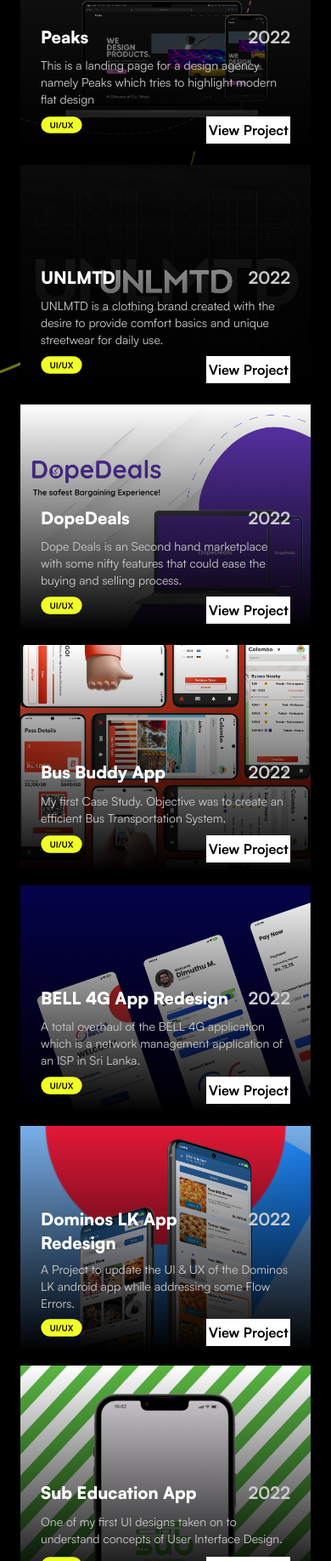
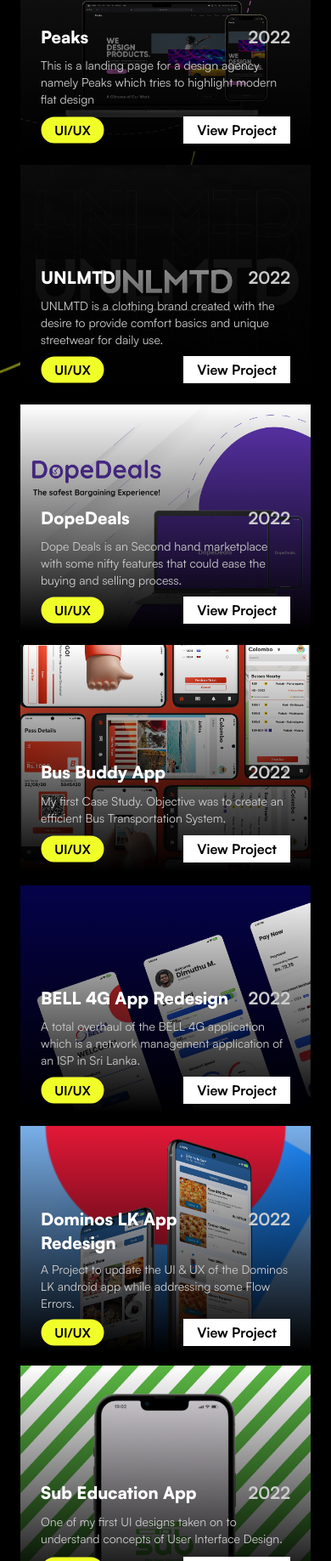
Before and after one commit to DeKermit/DimuthuUX, a website: page index.html in a window 390 px wide. Shown: the part 989-2826 px from the top of the page at 85% size. Drawn offline with nearby package versions, Linux system fonts and the light colour scheme.

Commit message:
Updated Buttons

```diff
--- a/index.html
+++ b/index.html
@@ -138,9 +138,9 @@
                         <p class="text-xl font-bold text-grey">2022</p>
                     </div>
                     <p class="text-sm md:text-base text-grey mx-6">This is a landing page for a design agency namely Peaks which tries to highlight modern flat design</p>
-                    <div class="grid grid-cols-7">
+                    <div class="flex justify-between">
                         <img class="mx-6" src="./img/tags/tagui.svg" alt="">
-                    <a class="hover:opacity-100 py-1 bg-white mx-6 col-start-5 md:col-start-5 col-end-8 text-base text-center font-bold text-black hover:bg-brightGreen duration-300" href="https://www.behance.net/gallery/154784815/Peaks-Design-Agency" target="_blank">View Project</a>
+                    <a class="hover:opacity-100 py-1 bg-white mx-6 px-4 text-base text-center font-bold text-black hover:bg-brightGreen duration-300" " href="https://www.behance.net/gallery/154784815/Peaks-Design-Agency" target="_blank">View Project</a>
                     </div>
                 </div>
             </div>
@@ -157,9 +157,9 @@
                         <p class="text-xl font-bold text-grey">2022</p>
                     </div>
                     <p class="text-sm md:text-base text-grey mx-6">UNLMTD is a clothing brand created with the desire to provide comfort basics and unique streetwear for daily use.</p>
-                    <div class="grid grid-cols-7">
+                    <div class="flex justify-between">
                         <img class="mx-6" src="./img/tags/tagui.svg" alt="">
-                    <a class="hover:opacity-100 py-1 bg-white mx-6 col-start-5 md:col-start-5 col-end-8 text-base text-center font-bold text-black hover:bg-brightGreen duration-300" href="https://www.behance.net/gallery/152892575/Clothing-Brand-UI-Concept" target="_blank">View Project</a>
+                    <a class="hover:opacity-100 py-1 bg-white mx-6 px-4 text-base text-center font-bold text-black hover:bg-brightGreen duration-300" " href="https://www.behance.net/gallery/152892575/Clothing-Brand-UI-Concept" target="_blank">View Project</a>
                     </div>
                 </div>
             </div>
@@ -176,9 +176,9 @@
                         <p class="text-xl font-bold text-grey">2022</p>
                     </div>
                     <p class="text-sm md:text-base text-grey mx-6">Dope Deals is an Second hand marketplace with some nifty features that could ease the buying and selling process.</p>
-                    <div class="grid grid-cols-7">
+                    <div class="flex justify-between">
                         <img class="mx-6" src="./img/tags/tagui.svg" alt="">
-                    <a class="hover:opacity-100 py-1 bg-white mx-6 col-start-5 md:col-start-5 col-end-8 text-base text-center font-bold text-black hover:bg-brightGreen duration-300" href="https://www.behance.net/gallery/152541073/DopeDeals" target="_blank">View Project</a>
+                    <a class="hover:opacity-100 py-1 bg-white mx-6 px-4 text-base text-center font-bold text-black hover:bg-brightGreen duration-300" " href="https://www.behance.net/gallery/152541073/DopeDeals" target="_blank">View Project</a>
                     </div>
                 </div>
             </div>
@@ -195,9 +195,9 @@
                         <p class="text-xl font-bold text-grey">2022</p>
                     </div>
                     <p class="text-sm md:text-base text-grey mx-6">My first Case Study. Objective was to create an efficient Bus Transportation System.</p>
-                    <div class="grid grid-cols-7">
+                    <div class="flex justify-between">
                         <img class="mx-6" src="./img/tags/tagui.svg" alt="">
-                    <a class="hover:opacity-100 py-1 bg-white mx-6 col-start-5 md:col-start-5 col-end-8 text-base text-center font-bold text-black hover:bg-brightGreen duration-300" href="https://www.behance.net/gallery/152022623/Bus-Buddy-Bus-Tracking-Application?tracking_source=for_you_feed_user_published" target="_blank">View Project</a>
+                    <a class="hover:opacity-100 py-1 bg-white mx-6 px-4 text-base text-center font-bold text-black hover:bg-brightGreen duration-300" " href="https://www.behance.net/gallery/152022623/Bus-Buddy-Bus-Tracking-Application?tracking_source=for_you_feed_user_published" target="_blank">View Project</a>
                     </div>
                 </div>
             </div>
@@ -214,9 +214,9 @@
                         <p class="text-xl font-bold text-grey">2022</p>
                     </div>
                     <p class="text-sm md:text-base text-grey mx-6">A total overhaul of the BELL 4G application which is a network management application of an ISP in Sri Lanka.</p>
-                    <div class="grid grid-cols-7">
+                    <div class="flex justify-between">
                         <img class="mx-6" src="./img/tags/tagui.svg" alt="">
-                    <a class="hover:opacity-100 py-1 bg-white mx-6 col-start-5 md:col-start-5 col-end-8 text-base text-center font-bold text-black hover:bg-brightGreen duration-300" href="https://www.behance.net/gallery/148207599/Lanka-Bell-Redesign" target="_blank">View Project</a>
+                    <a class="hover:opacity-100 py-1 bg-white mx-6 px-4 text-base text-center font-bold text-black hover:bg-brightGreen duration-300" " href="https://www.behance.net/gallery/148207599/Lanka-Bell-Redesign" target="_blank">View Project</a>
                     </div>
                 </div>
             </div>
@@ -243,9 +243,9 @@
                         <p class="text-xl font-bold text-grey">2022</p>
                     </div>
                     <p class="text-sm md:text-base text-grey mx-6">A Project to update the UI & UX of the Dominos LK android app while addressing some Flow Errors.</p>
-                    <div class="grid grid-cols-7">
+                    <div class="flex justify-between">
                         <img class="mx-6" src="./img/tags/tagui.svg" alt="">
-                    <a class="hover:opacity-100 py-1 bg-white mx-6 col-start-5 md:col-start-5 col-end-8 text-base text-center font-bold text-black hover:bg-brightGreen duration-300" href="https://www.behance.net/gallery/147662097/Dominos-Redesign" target="_blank">View Project</a>
+                        <a class="hover:opacity-100 py-1 bg-white mx-6 px-4 text-base text-center font-bold text-black hover:bg-brightGreen duration-300" href="https://www.behance.net/gallery/147662097/Dominos-Redesign" target="_blank">View Project</a>
                     </div>
                 </div>
             </div>
@@ -262,9 +262,9 @@
                         <p class="text-xl font-bold text-grey">2022</p>
                     </div>
                     <p class="text-sm md:text-base text-grey mx-6">One of my first UI designs taken on to understand concepts of User Interface Design.</p>
-                    <div class="grid grid-cols-7">
+                    <div class="flex justify-between">
                         <img class="mx-6" src="./img/tags/tagui.svg" alt="">
-                    <a class="hover:opacity-100 py-1 bg-white mx-6 col-start-5 md:col-start-5 col-end-8 text-base text-center font-bold text-black hover:bg-brightGreen duration-300" href="https://www.figma.com/community/file/1111198487242523498" target="_blank">View Project</a>
+                        <a class="hover:opacity-100 py-1 bg-white mx-6 px-4 text-base text-center font-bold text-black hover:bg-brightGreen duration-300" href="https://www.figma.com/community/file/1111198487242523498" target="_blank">View Project</a>
                     </div>
                 </div>
             </div>
```
Also changed, not shown: css/main.css.
